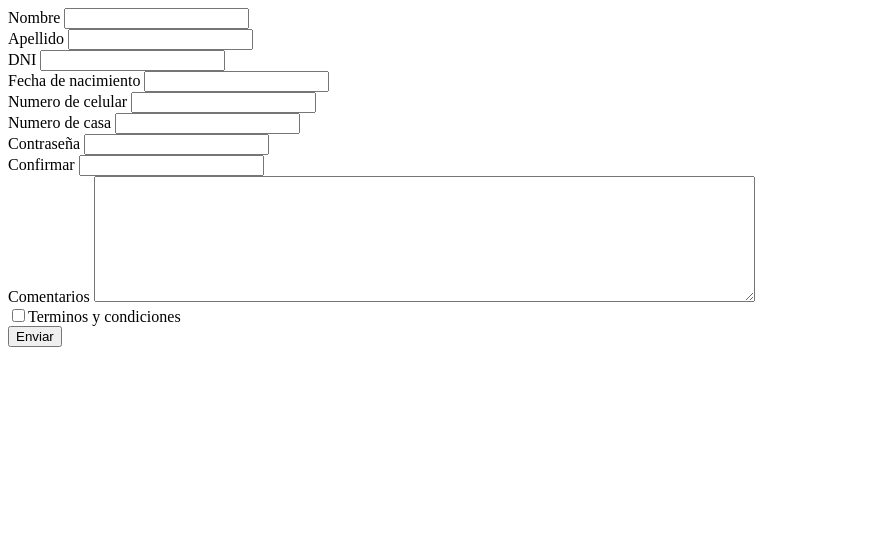
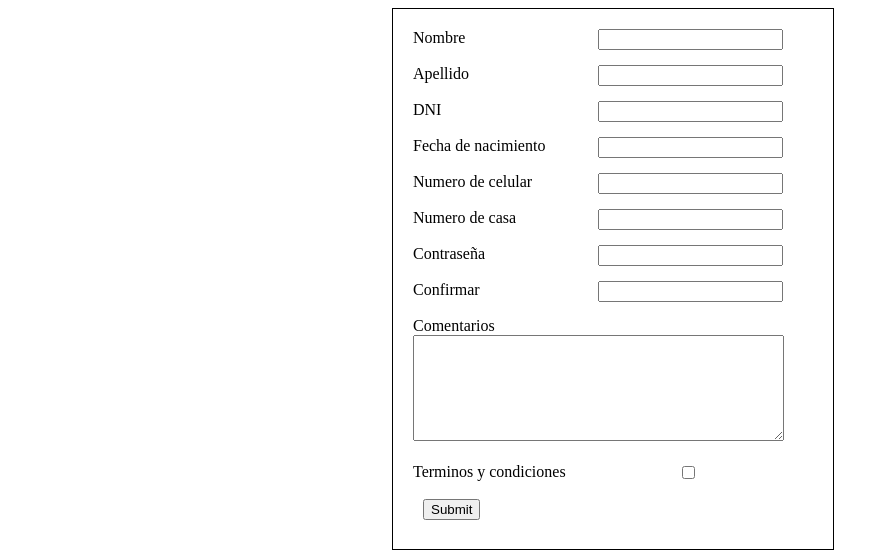
Before and after one commit to Prueba456/leccion26-guiado, a plain HTML site: page index.html in a window 1280 px wide. Shown: the whole page, without its empty margins (0-889 px from the left). Drawn offline with Linux system fonts and the light colour scheme.

Commit message:
validacion

```diff
--- a/css/main.css
+++ b/css/main.css
@@ -0,0 +1,24 @@
+.cuadro{
+  width: 400px;
+  height: 500px;
+  border: 1px solid black;
+  padding: 20px;
+  position: absolute;
+  margin-left: 30%;
+}
+#comentarios{
+  width: 365px;
+  height: 100px;
+}
+input{
+  position: absolute;
+  right: 50px;
+}
+#check{
+  position: absolute;
+  left: 200px;
+}
+#enviar{
+  position: relative;
+  left: 10px;
+}
--- a/index.html
+++ b/index.html
@@ -8,36 +8,38 @@
   <title>Document</title>
 </head>
 <body>
-  <form class="" action="index.html" method="post">
+  <div class="cuadro">
+  <form class="" form="form1" action="index.html" method="post">
   <label for="nombre">Nombre</label>
-  <input id="nombre" type="text" name="nombre" value="" pattern="[A-Z]{1}[a-z]*" title="Primera letra en mayuscula" required><br>
+  <input id="nombre" type="text" name="nombre" value="" pattern="[A-Z]{1}[a-z]*" title="Primera letra en mayuscula" required><br><br>
 
   <label for="apellido">Apellido</label>
-  <input type="text" name="apellido" value="" pattern="[A-Z]{1}[a-z]*" title="Primera letra en mayuscula" required><br>
+  <input type="text" name="apellido" value="" pattern="[A-Z]{1}[a-z]*" title="Primera letra en mayuscula" required><br><br>
 
   <label for="DNI">DNI</label>
-  <input type="text" name="DNI" value="" pattern="[0-9]{8}" title="Ingrese solo 8 numeros" required><br>
+  <input type="text" name="DNI" value="" pattern="[0-9]{8}" title="Ingrese solo 8 numeros" required><br><br>
 
   <label for="fecha">Fecha de nacimiento</label>
-  <input type="text" name="fecha" value="" pattern="(0[1-9]|[12][0-9]|3[01])[- /.](0[1-9]|1[012])[- /.](19|20)\d\d" title="formato de fecha dd/mm/aa"  required><br>
+  <input type="text" name="fecha" value="" pattern="(0[1-9]|[12][0-9]|3[01])[- /.](0[1-9]|1[012])[- /.](19|20)\d\d" title="formato de fecha dd/mm/aa"  required><br><br>
 
   <label for="numero">Numero de celular</label>
-  <input type="text" name="numero" value="" pattern="[9]{1}[0-9]{8}" title="Ingrese solo 9 numeros"  required><br>
+  <input type="text" name="numero" value="" pattern="[9]{1}[0-9]{8}" title="Ingrese solo 9 numeros"  required><br><br>
 
   <label for="casa">Numero de casa</label>
-  <input type="text" name="casa" value="" pattern="[2-8]{1}[0-9]{6}" title="Ingrese solo 7 numeros"  required><br>
+  <input type="text" name="casa" value="" pattern="[2-8]{1}[0-9]{6}" title="Ingrese solo 7 numeros"  required><br><br>
 
   <label for="contraseña">Contraseña</label>
-  <input id="contras" type="text" name="contraseña" value=""  pattern="[0-9a-z]{6,}"  title="Contraseña minimo de 6 caracteres" required><br>
+  <input id="contras" type="password" name="contrasena" value=""  pattern="[0-9a-z]{6,}"  title="Contraseña minimo de 6 caracteres" required><br><br>
 
   <label for="confirmar">Confirmar</label>
-  <input id="confir" type="text" name="confirmar" value="" required><br>
+  <input id="confir" type="password" name="confirmar" value="" required><br><br>
 
   <label for="comentarios">Comentarios</label>
-  <textarea name="comentarios" rows="8" cols="80"></textarea><br>
-  <input type="checkbox" name="condiciones" value="2" required>Terminos y condiciones <br>
-  <button type ="submit">Enviar</button>
+  <textarea id ="comentarios" name="comentarios" rows="5" cols="50"></textarea><br><br>
+  <input id = "check" type="checkbox" name="condiciones" value="2" required>Terminos y condiciones <br><br>
+  <input id="enviar" type ="submit"></input>
   </form>
+</div>
   <script src="js/app.js" charset="utf-8"></script>
 </body>
 </html>
--- a/js/app.js
+++ b/js/app.js
@@ -1,6 +1,13 @@
-var contrasena = document.getElementById("contras");
-var confirmar = document.getElementById("confir");
 
-if(contrasena.value != confirmar.value){
-    alert("La contraseña no es igual");
-}
+var contra1 = document.getElementById("contras");
+var contra2 = document.getElementById("confir");
+window.addEventListener("load", function (e){
+  e.preventDefault();
+  contra2.addEventListener("blur", function(){
+  if (contra1.value == contra2.value){
+    alert("Las dos claves son iguales")
+  } else{
+    alert("Las dos claves son distintas")
+  }
+  })
+})
```
